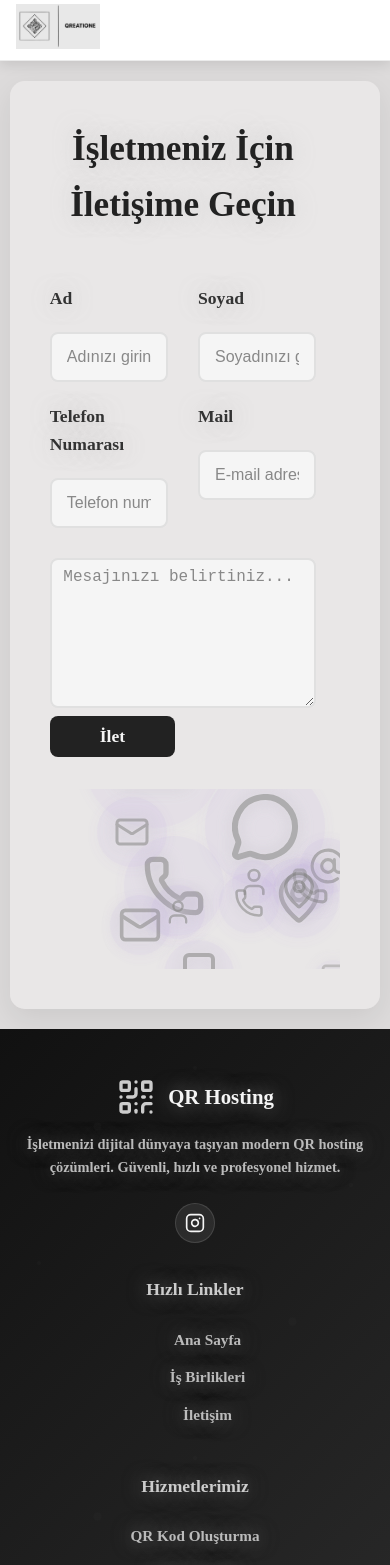
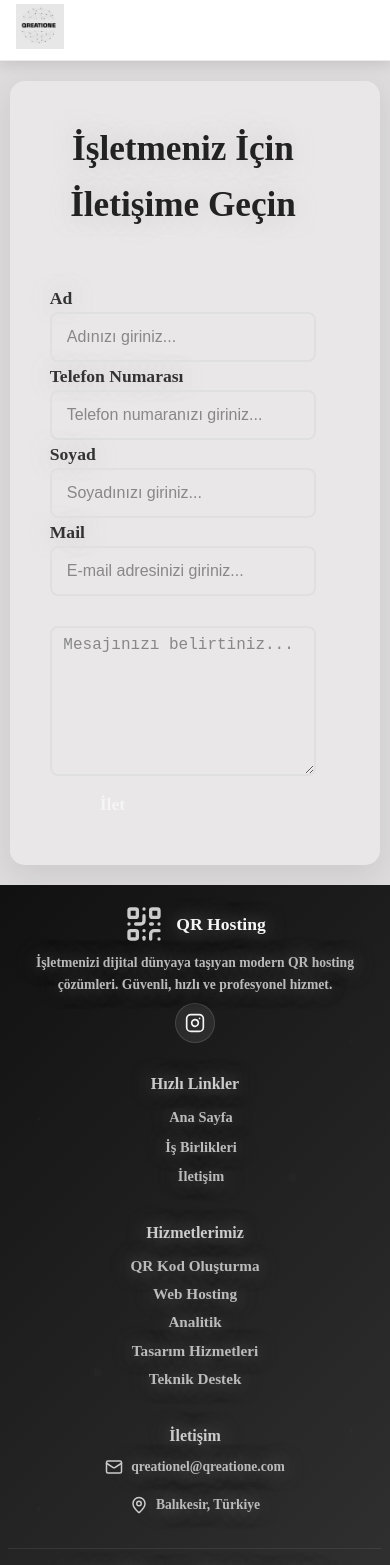
Before and after one commit to EsraErcan666/QR, a React (Vite) app: page /contact in a window 390 px wide. Shown: the top 1565 px of the page. Built offline with nearby package versions, Linux system fonts and the light colour scheme; a web font is replaced by a local one.

Commit message:
Son değişim

```diff
--- a/src/components/ContactPage.jsx
+++ b/src/components/ContactPage.jsx
@@ -45,6 +45,23 @@ const ContactPage = () => {
     <div className="contact">
       <div className="contact-container">
         <div className="main-container">
+          <div className="contact-comm-visual contact-comm-visual-bubble mobile-bg-bubbles">
+            <div className="comm-bubble comm-bubble-1"><Mail className="comm-icon-glow" size={80} /></div>
+            <div className="comm-bubble comm-bubble-2"><Phone className="comm-icon-glow" size={64} /></div>
+            <div className="comm-bubble comm-bubble-3"><MessageCircle className="comm-icon-glow" size={72} /></div>
+            <div className="comm-bubble comm-bubble-4"><MapPin className="comm-icon-glow" size={54} /></div>
+            <div className="comm-bubble comm-bubble-5"><AtSign className="comm-icon-glow" size={38} /></div>
+            <div className="comm-bubble comm-bubble-6"><Smartphone className="comm-icon-glow" size={48} /></div>
+            <div className="comm-bubble comm-bubble-7"><User className="comm-icon-glow" size={32} /></div>
+            <div className="comm-bubble comm-bubble-8"><Mail className="comm-icon-glow" size={44} /></div>
+            <div className="comm-bubble comm-bubble-9"><Phone className="comm-icon-glow" size={38} /></div>
+            <div className="comm-bubble comm-bubble-10"><MessageCircle className="comm-icon-glow" size={54} /></div>
+            <div className="comm-bubble comm-bubble-11"><MapPin className="comm-icon-glow" size={40} /></div>
+            <div className="comm-bubble comm-bubble-12"><Mail className="comm-icon-glow" size={36} /></div>
+            <div className="comm-bubble comm-bubble-13"><Phone className="comm-icon-glow" size={30} /></div>
+            <div className="comm-bubble comm-bubble-14"><User className="comm-icon-glow" size={28} /></div>
+            <div className="comm-bubble comm-bubble-15"><Smartphone className="comm-icon-glow" size={34} /></div>
+          </div>
           <div className="form-side">
             <form onSubmit={handleSubmit}>
               <h1>İşletmeniz İçin İletişime Geçin</h1>
@@ -106,7 +123,7 @@ const ContactPage = () => {
               {status && <div style={{ marginTop: 10, color: "#671ef8" }}>{status}</div>}
             </form>
           </div>
-          <div className="icon-side">
+          <div className="icon-side desktop-bubbles">
             <div className="contact-comm-visual contact-comm-visual-bubble">
               <div className="comm-bubble comm-bubble-1"><Mail className="comm-icon-glow" size={80} /></div>
               <div className="comm-bubble comm-bubble-2"><Phone className="comm-icon-glow" size={64} /></div>
--- a/src/css/Contact.css
+++ b/src/css/Contact.css
@@ -16,6 +16,7 @@
   padding: 40px;
   box-shadow: 0 10px 30px rgba(0,0,0,0.08);
   transition: all 0.4s ease;
+  position: relative;
 }
 
 
@@ -209,8 +210,8 @@ button:hover {
   align-items: center;
   justify-content: center;
   border-radius: 50%;
-  background: rgba(155, 121, 222, 0.10);
-  box-shadow: 0 2px 16px 0 rgba(155,121,222,0.08);
+  background: rgba(136, 136, 136, 0.10);
+  box-shadow: 0 2px 16px 0 rgba(136,136,136,0.08);
   transition: background 0.3s;
   opacity: 0;
 }
@@ -398,11 +399,49 @@ button:hover {
 
 .comm-icon-glow {
   color: #888888;
-  filter: drop-shadow(0 0 8px #b1acba) drop-shadow(0 0 2px #fff6);
+  filter: drop-shadow(0 0 8px #b1b1b1) drop-shadow(0 0 2px #fff6);
   opacity: 0.85;
 }
 
 @media (max-width: 900px) {
+  .main-container {
+    position: relative;
+  }
+  .mobile-bg-bubbles {
+    display: none !important;
+  }
+  .desktop-bubbles {
+    display: none !important;
+  }
+  .main-container > *,
+  .form-side,
+  .icon-side,
+  form,
+  .form-inputs,
+  .contact-left,
+  .contact-right,
+  .message,
+  input,
+  textarea,
+  button,
+  h1 {
+    position: relative;
+    z-index: 2;
+    background: transparent;
+  }
+  .form-side {
+    position: relative;
+  }
+  form {
+    position: relative;
+    z-index: 2;
+    background: transparent;
+  }
+  .form-inputs, .contact-left, .contact-right, .message, input, textarea, button {
+    position: relative;
+    z-index: 2;
+    background: transparent;
+  }
   .main-container {
     grid-template-columns: 1fr;
   }
@@ -414,4 +453,60 @@ button:hover {
   .contact-comm-visual-bubble {
     height: 180px;
   }
+  .form-inputs {
+    flex-direction: column;
+    gap: 0;
+  }
+  .contact-left, .contact-right {
+    gap: 0;
+  }
+  .comm-bubble {
+    opacity: 0.5;
+    animation-name: none !important;
+  }
+  .comm-bubble-1 { animation: bubbleRise1 7s linear infinite !important; animation-delay: 0s; }
+  .comm-bubble-2 { animation: bubbleRise2 8s linear infinite !important; animation-delay: 2s; }
+  .comm-bubble-3 { animation: bubbleRise3 7.5s linear infinite !important; animation-delay: 1s; }
+  .comm-bubble-4 { animation: bubbleRise4 6.5s linear infinite !important; animation-delay: 3s; }
+  .comm-bubble-5 { animation: bubbleRise5 7.8s linear infinite !important; animation-delay: 1.5s; }
+  .comm-bubble-6 { animation: bubbleRise6 8.2s linear infinite !important; animation-delay: 4s; }
+  .comm-bubble-7 { animation: bubbleRise7 6.9s linear infinite !important; animation-delay: 2.5s; }
+  .comm-bubble-8 { animation: bubbleRise8 7.3s linear infinite !important; animation-delay: 3.2s; }
+  .comm-bubble-9 { animation: bubbleRise9 7.6s linear infinite !important; animation-delay: 2.2s; }
+  .comm-bubble-10 { animation: bubbleRise10 8.5s linear infinite !important; animation-delay: 5s; }
+  .comm-bubble-11 { animation: bubbleRise11 7.2s linear infinite !important; animation-delay: 2.7s; }
+  .comm-bubble-12 { animation: bubbleRise12 6.8s linear infinite !important; animation-delay: 1.8s; }
+  .comm-bubble-13 { animation: bubbleRise13 8.1s linear infinite !important; animation-delay: 3.5s; }
+  .comm-bubble-14 { animation: bubbleRise14 7.6s linear infinite !important; animation-delay: 4.1s; }
+  .comm-bubble-15 { animation: bubbleRise15 8.7s linear infinite !important; animation-delay: 5.2s; }
 }
+
+@media (min-width: 901px) {
+  .mobile-bg-bubbles {
+    display: none !important;
+  }
+  .desktop-bubbles {
+    display: block;
+  }
+}
+
+@media (min-width: 901px) {
+  .mobile-bg-bubbles {
+    display: none !important;
+  }
+  .desktop-bubbles {
+    display: block;
+  }
+}
+
+.icon-side.desktop-bubbles {
+  position: relative;
+}
+
+.icon-side.desktop-bubbles .contact-comm-visual-bubble {
+  position: absolute;
+  top: 0;
+  left:20px;
+  width: 100%;
+  height: 100%;
+}
--- a/src/css/Footer.css
+++ b/src/css/Footer.css
@@ -220,58 +220,98 @@
 
 @media (max-width: 768px) {
   .footer {
-    padding: 3rem 0 0 0;
+    padding: 2rem 0 0 0;
   }
-
   .footer-container {
-    padding: 0 1rem;
+    padding: 0 0.5rem;
   }
-
   .footer-content {
     grid-template-columns: 1fr;
-    gap: 2rem;
+    gap: 1.2rem;
     text-align: center;
+    margin-bottom: 1.5rem;
   }
-
+  .footer-section {
+    margin-bottom: 0.5rem;
+  }
+  .footer-section h4 {
+    margin-bottom: 0.7rem;
+  }
   .footer-logo {
     justify-content: center;
+    margin-bottom: 0.5rem;
   }
-
+  .footer-description {
+    margin-bottom: 0.7rem;
+    font-size: 0.92rem;
+  }
   .social-links {
     justify-content: center;
+    gap: 0.7rem;
   }
-
+  .footer-links li {
+    margin-bottom: 0.4rem;
+  }
+  .footer-links a {
+    font-size: 0.93rem;
+    padding-left: 18px;
+  }
   .footer-bottom-content {
     flex-direction: column;
     text-align: center;
-    gap: 1rem;
+    gap: 0.5rem;
   }
-
   .footer-bottom-links {
     justify-content: center;
-    gap: 1rem;
+    gap: 0.7rem;
+  }
+  .contact-info {
+    align-items: center;
+    justify-content: center;
+  }
+  .contact-item {
+    justify-content: center;
   }
 }
 
 @media (max-width: 480px) {
+  .footer {
+    padding: 1.2rem 0 0 0;
+  }
   .footer-section h4 {
+    font-size: 1rem;
+    margin-bottom: 0.5rem;
+  }
+  .footer-logo h3 {
     font-size: 1.1rem;
   }
-
-  .footer-logo h3 {
-    font-size: 1.3rem;
+  .footer-description {
+    font-size: 0.85rem;
+    margin-bottom: 0.5rem;
   }
-
-  .footer-description {
+  .contact-item {
+    font-size: 0.85rem;
+    gap: 0.5rem;
+  }
+  .footer-links a {
     font-size: 0.9rem;
+    padding-left: 12px;
   }
-
-  .contact-item {
-    font-size: 0.9rem;
+  .footer-links li {
+    margin-bottom: 0.25rem;
   }
-
   .footer-bottom-links {
     flex-direction: column;
-    gap: 0.5rem;
+    gap: 0.3rem;
+  }
+  .footer-bottom {
+    padding: 1rem 0;
+  }
+  .contact-info {
+    align-items: center;
+    justify-content: center;
+  }
+  .contact-item {
+    justify-content: center;
   }
 }
--- a/src/css/Header.css
+++ b/src/css/Header.css
@@ -94,31 +94,23 @@
     left: 0;
     width: 0%;
     height: 100%;
-    background: linear-gradient(135deg, var(--color-primary) 0%, var(--color-secondary) 100%);
+    background: transparent;
     z-index: -1;
-    transition: width 0.4s cubic-bezier(0.4, 0, 0.2, 1);
+    transition: width 0.4s cubic-bezier(0.4, 0, 0.2, 1), background 0.4s cubic-bezier(0.4, 0, 0.2, 1);
     border-radius: 12px;
 }
 
-.nav-link:hover {
-    color: var(--color-white);
-    transform: translateY(-2px);
-    box-shadow: 0 4px 12px rgba(34, 34, 34, 0.18);
+.nav-link:hover::before,
+.nav-link.active::before {
+    width: 100%;
+    background: linear-gradient(135deg, rgba(0,0,0,0.85) 0%, rgba(255,255,255,0.12) 100%);
 }
 
-.nav-link:hover::before {
-    width: 100%;
-}
-
-/* Aktif link stili */
+.nav-link:hover,
 .nav-link.active {
     color: var(--color-white);
-    transform: translateY(-2px);
-    box-shadow: 0 4px 12px rgba(95, 39, 205, 0.2);
-}
-
-.nav-link.active::before {
-    width: 100%;
+    text-shadow: 0 0 8px rgba(255,255,255,0.6);
+    box-shadow: 0 4px 16px rgba(0,0,0,0.18);
 }
 
 /* HAMBURGER BUTTON */
@@ -126,8 +118,8 @@
     display: none;
     flex-direction: column;
     justify-content: space-between;
-    width: 26px;
-    height: 20px;
+    width: 20px;
+    height: 15px;
     background: none;
     border: none;
     cursor: pointer;
@@ -141,7 +133,7 @@
 }
 
 .hamburger-line {
-    height: 3px;
+    height: 2px;
     background: var(--color-dark);
     border-radius: 3px;
     transition: all 0.3s cubic-bezier(0.4, 0, 0.2, 1);
@@ -190,6 +182,8 @@
 
     .hamburger {
         display: flex;
+        width: 20px;
+        height: 15px;
     }
 }
 
@@ -206,6 +200,11 @@
     .nav-menu {
         top: 70px;
         height: calc(100vh - 70px);
+    }
+
+    .hamburger {
+        width: 18px;
+        height: 13px;
     }
 }
 
--- a/src/css/SplashScreen.css
+++ b/src/css/SplashScreen.css
@@ -66,7 +66,7 @@
   height: 100%;
   background: linear-gradient(90deg, #222222, #888888, #f5f5f5, #888888, #222222);
   background-size: 200% 100%;
-  animation: loading 2s ease-in-out, gradientMove 3s linear infinite;
+  animation: loading 1s ease-in-out, gradientMove 2s linear infinite;
   transform-origin: left;
 }
 
```
Also changed, not shown: src/css/HeroSection.css (+76 -19 lines), src/assets/logo.png, 1 other file (tests, documents, lock files or other folders).
